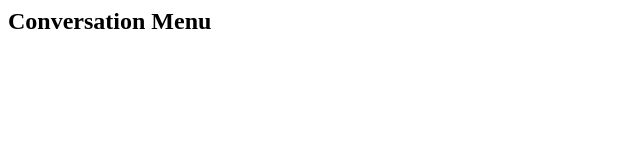
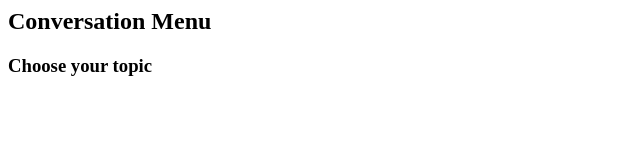
Before and after one commit to denquinlan/Conversation-Menu, a plain HTML site: page index.html in a window 1280 px wide. Shown: the whole page, without its empty margins (0-640 px from the left). Drawn offline with Linux system fonts and the light colour scheme.

Commit message:
Update index.html

```diff
--- a/index.html
+++ b/index.html
@@ -2,4 +2,6 @@
   <h1>Conversation Menu</h1></section>
 <section id="content">
 
+  <h3>Choose your topic</h3>
+
 </section>
```
